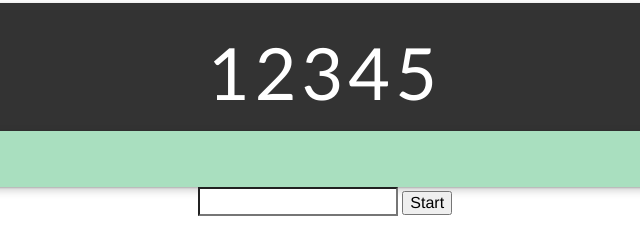
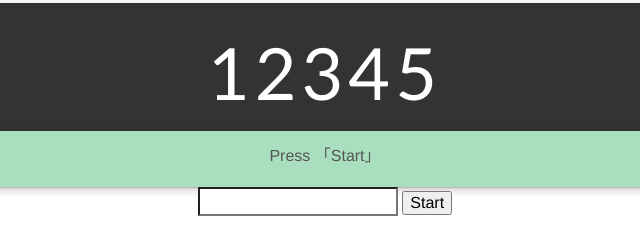
Before and after one commit to momo1002/webCalculation, a website: page flash.html in a window 1280 px wide. Shown: the top 240 px of the page, 315-955 px from the left. Drawn offline with Linux system fonts and the light colour scheme.

Commit message:
set '' in result box with a random number

```diff
--- a/flash.html
+++ b/flash.html
@@ -21,7 +21,7 @@
             <div class="number-flash-container__display" id="number-display">12345</div>
         </div>
         <div class="command-container">
-            <div class="command-container__result" id="result"></div>
+            <div class="command-container__result" id="result">Press 「Start」</div>
             <input class="command-container__input" id="answer-input" type="numeric" name="answer-input" onkeyup="inputCheck()" inputmode="tel" style="ime-mode:disabled" />
             <button type="submit" class="command-container__satart-flash">Start</button><br />
         </div>
--- a/flash.js
+++ b/flash.js
@@ -140,6 +140,7 @@ function showRandomNumber(v){
 
     randomNumber = Math.floor( Math.random() * (maxNumber - minNumber) + minNumber );
     randomNumberDisplay.innerHTML = randomNumber;
+    result.innerHTML = '';
 }
 
 
```
